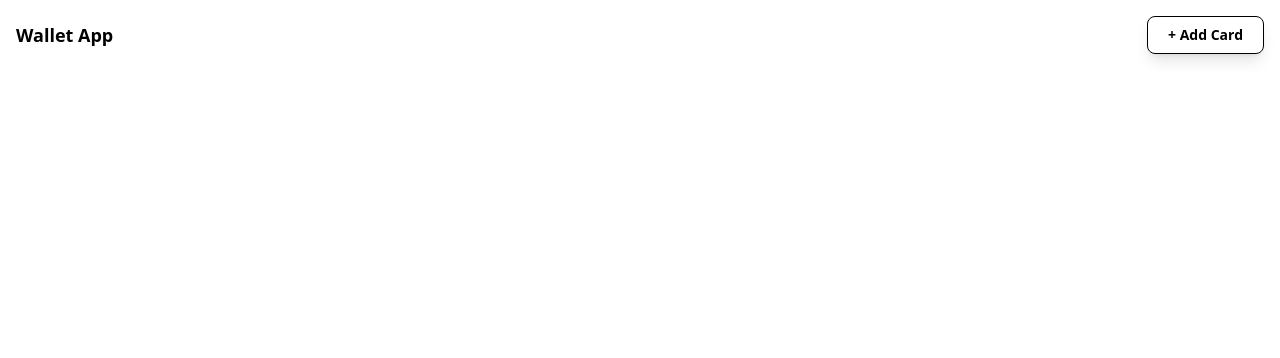
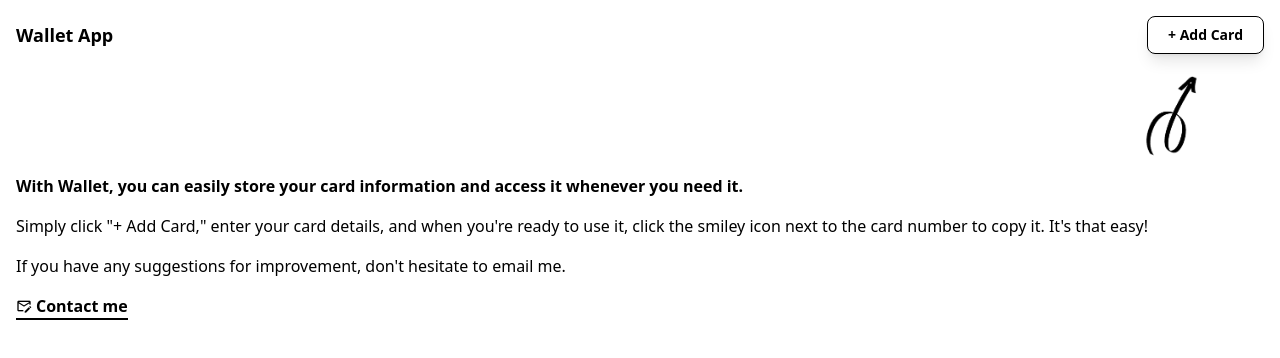
Before and after one commit to aysenuron/wallet, a plain HTML site: page index.html in a window 1280 px wide. Drawn offline with Linux system fonts and the light colour scheme.

Commit message:
Add intro section which is hidden when a card is added.

```diff
--- a/index.html
+++ b/index.html
@@ -3,6 +3,8 @@
 <head>
     <meta charset="UTF-8">
     <meta name="viewport" content="width=device-width, initial-scale=1.0">
+    <link rel="icon" href="./src/img/favicon.png" type="image/x-icon">
+    <link rel="apple-touch-icon" href="./src/img/apple-touch-icon.png">
     <link href="./src/output.css" rel="stylesheet">
     <script src="./src/script.js" defer></script>
     <style>
@@ -70,7 +72,33 @@
         </div>
     </header>
 
-    <main class="max-w-screen-sm pt-4">
+    <main class="w-full pt-4">
+
+        <div id="intro-text" class="w-full flex-col px-4 space-y-2">
+            <div class="w-full">
+                <img class="h-24 ml-auto mr-12" src="./src/img/arrow.png" alt="">
+            </div>
+            <div class="flex-col space-y-4">
+                <h1>
+                    With Wallet, you can easily store your card information and access it whenever you need it.
+                </h1>
+                <p>
+                    Simply click "+ Add Card," enter your card details, and when you're ready to use it, click the smiley icon next to the card number to copy it. It's that easy!
+                </p>
+                <p>
+                    If you have any suggestions for improvement, don't hesitate to email me.
+                </p>
+                <div class="w-fit cursor-pointer">
+                    <a href="mailto:onaranays@gmail.com?subject=Wallet App" class="flex gap-1 items-center font-bold">
+                        <button class="flex gap-1 items-center font-bold">
+                            <img class="w-4 h-4" src="./src/img/email.png" alt="email">
+                            Contact me
+                        </button>
+                    </a>
+                    <div class="w-full h-[2px] bg-black"></div>
+                </div>
+            </div>
+        </div>
 
         <div id="cards-list" class="flex-col py-4 px-4 space-y-4"></div>
 
--- a/src/input.css
+++ b/src/input.css
@@ -3,11 +3,14 @@
 @tailwind utilities;
 
 @layer base {
+  h1 {
+    @apply font-bold text-[16px];
+  }
   h2 {
     @apply font-bold text-lg;
   }
 
   .card-number {
-    @apply text-3xl;
+    @apply text-2xl;
   }
 }
--- a/src/script.js
+++ b/src/script.js
@@ -11,6 +11,16 @@ deleteButton.innerHTML = `<img src="./src/img/delete.png" alt="delete">`;
 body.append(deleteButton);
 deleteButton.classList.add("delete-button");
 deleteButton.classList.add("hidden");
+
+const introText = document.getElementById("intro-text");
+
+function hideIntroText(textToHide) {
+    if (cards.length > 0) {
+        textToHide.classList.add("hidden");
+    } else {
+        textToHide.classList.remove("hidden");
+    }
+}
 
 let selectedCardsCount = 0;
 
@@ -168,6 +178,7 @@ backdrop.addEventListener("click", closeDrawer);
 saveCardBtn.addEventListener("click", () => {
     closeDrawer();
     addCardHandler();
+    hideIntroText(introText);
 });
 
 deleteButton.addEventListener("click", () => {
@@ -184,4 +195,6 @@ deleteButton.addEventListener("click", () => {
 
     selectedCardsCount = 0;
     deleteButton.classList.add("hidden");
+
+    hideIntroText(introText);
 });
```
Also changed, not shown: src/img/apple-touch-icon.png (added), src/img/arrow.png (added), src/img/email.png (added), src/img/favicon.png (added), src/output.css, 1 other file.
